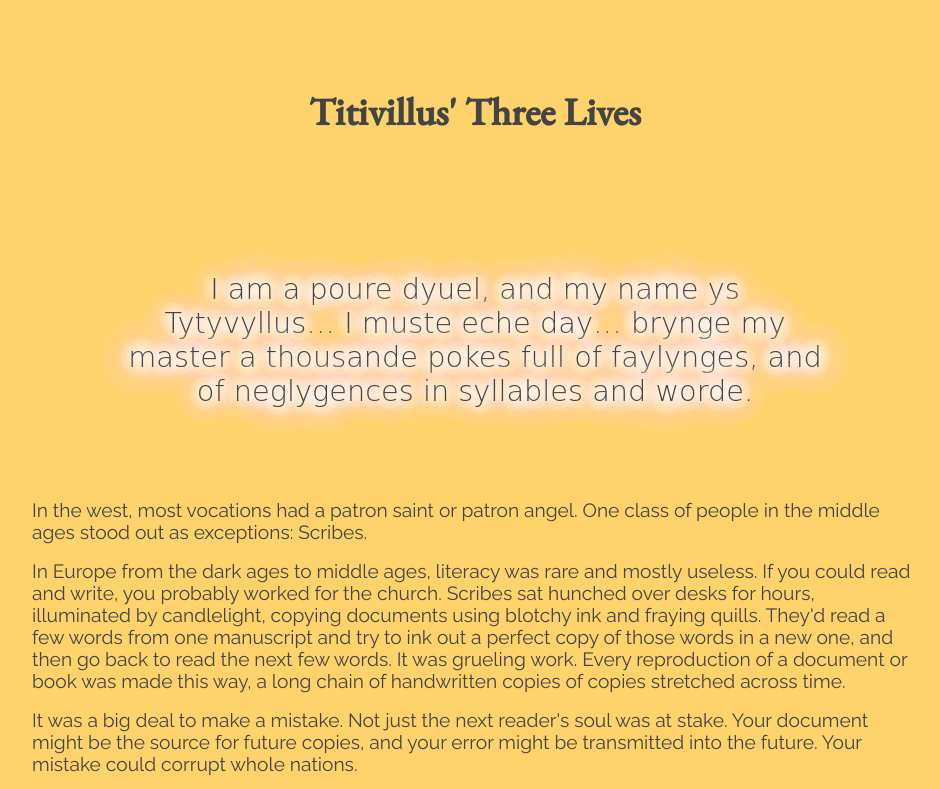
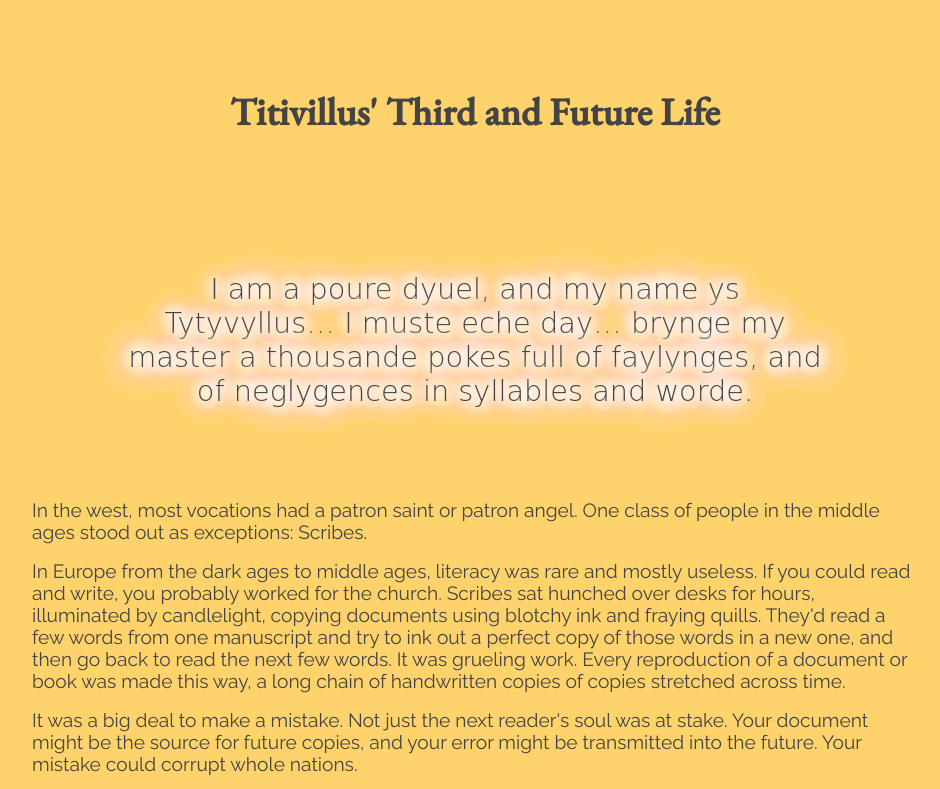
Before and after one commit to chadmiller/titivillus-web-site, a plain HTML site: page index.html in a window 1280 px wide. Shown: the top 789 px of the page, without its empty margins (165-1105 px from the left). Drawn offline with nearby package versions, Linux system fonts and the light colour scheme; a web font is replaced by a local one.

Commit message:
Set title

```diff
--- a/index.html
+++ b/index.html
@@ -67,7 +67,7 @@ code {
 </head>
 <body id="home">
 
-	<h1>Titivillus' Three Lives</h1>
+	<h1>Titivillus' Third and Future Life</h1>
 
 	<section id="scribes">
 
```
